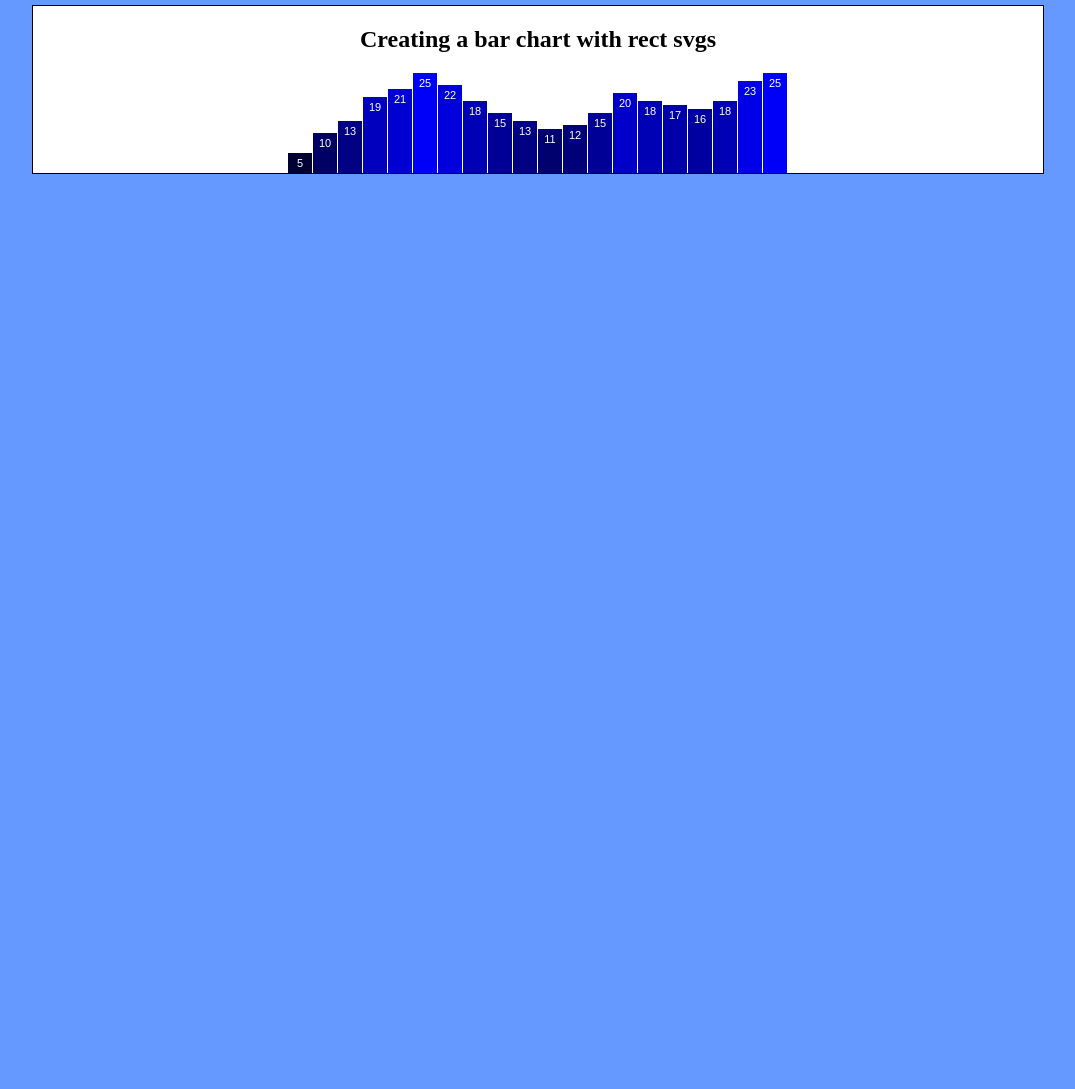
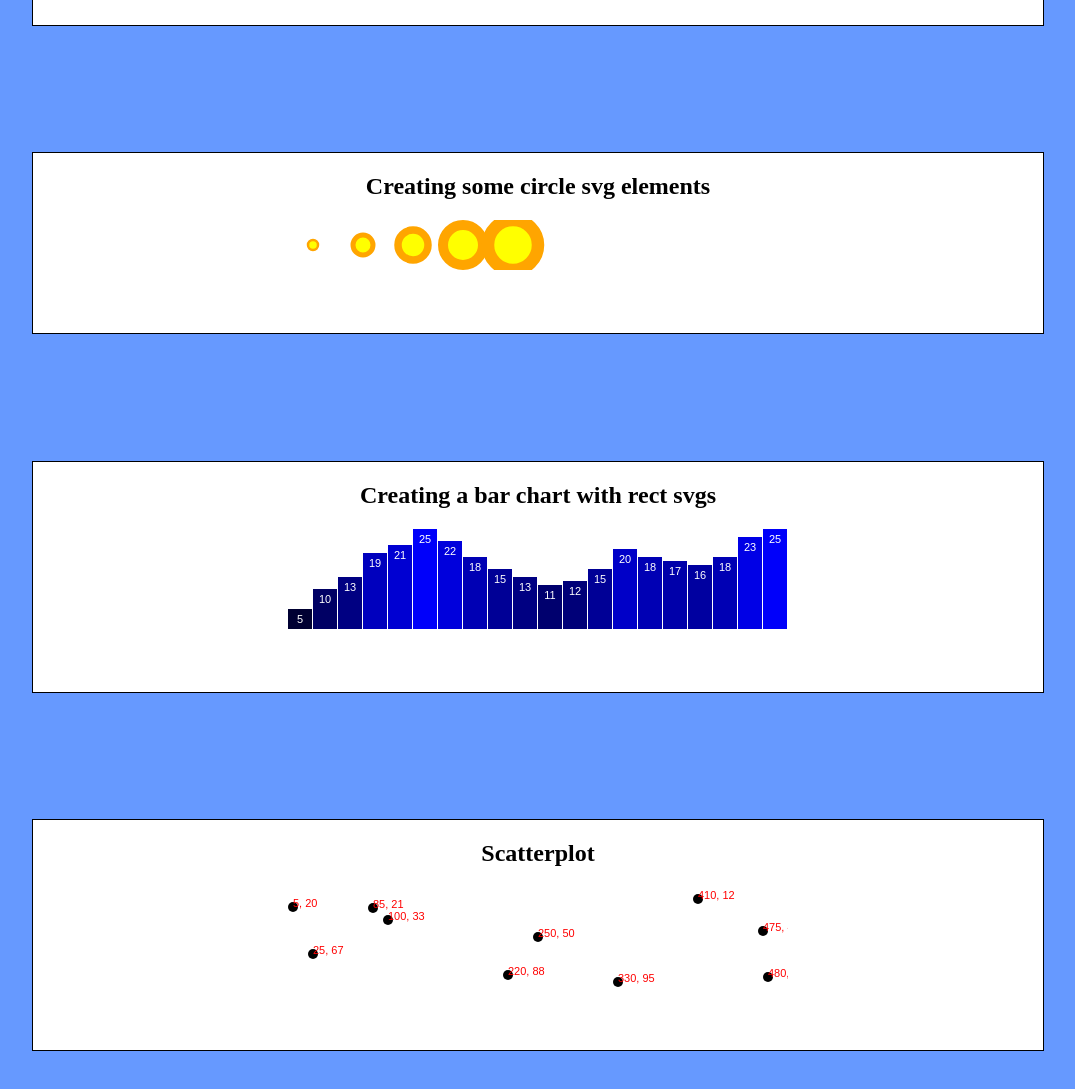
Before and after one commit to nathan-j-brenner/d3_tutorial_Scott_Murray, a plain HTML site: page index.html in a window 1280 px wide. Shown: the part 1481-2570 px from the top of the page, without its empty margins (102-1177 px from the left). Before the commit the page ends 1781 px from the top, so only its background shows below. Drawn offline with Linux system fonts and the light colour scheme.

Commit message:
scatterplot

```diff
--- /dev/null
+++ b/d3/scatterplot.js
@@ -0,0 +1,54 @@
+var dataset = [
+                [5, 20],
+                [480, 90],
+                [250, 50],
+                [100, 33],
+                [330, 95],
+                [410, 12],
+                [475, 44],
+                [25, 67],
+                [85, 21],
+                [220, 88]
+              ];
+
+var h = 100;
+var w = 500;
+
+var svg = d3.select('.scatterplot')
+            .append('svg')
+            .attr('width', w)
+            .attr('height', h);
+
+//scatterplot
+svg.selectAll('circle')
+    .data(dataset)
+    .enter()
+    .append('circle')
+    .attr('cx', function(d){
+        return d[0];
+    })
+    .attr('cy', function(d){
+        return d[1];
+    })
+    // .attr('r', function(d){
+    //     return Math.sqrt(h-d[1]);
+    // }); //this shows different sizes of circles
+    .attr('r', 5);
+
+//labels
+svg.selectAll('text')
+    .data(dataset)
+    .enter()
+    .append('text')
+    .text(function(d){
+        return d[0] + ", " + d[1];
+    })
+    .attr('x', function(d){
+        return d[0];
+    })
+    .attr('y', function(d){
+        return d[1];
+    })
+    .attr('font-family', 'sans-serif')
+    .attr('font-size', '11px')
+    .attr('fill', 'red');
--- a/index.html
+++ b/index.html
@@ -22,6 +22,7 @@
             margin: 10%;
             background-color: white;
             color: black;
+            padding-bottom: 5%;
         }
     </style>
 </head>
@@ -61,8 +62,13 @@
     <div class="barChart container">
         <h2>Creating a bar chart with rect svgs</h2>
     </div>
+    <div class="scatterplot container">
+        <h2>Scatterplot</h2>
+    </div>
+
+    <script src="d3/scatterplot.js"></script>
     <script src="d3/paragraphs.js"></script>
-    <script src="barChartDivs.js"></script>
+    <script src="d3/barChartDivs.js"></script>
     <script src="d3/circles.js"></script>
     <script src="d3/barchart.js"></script>
 </body>
```
